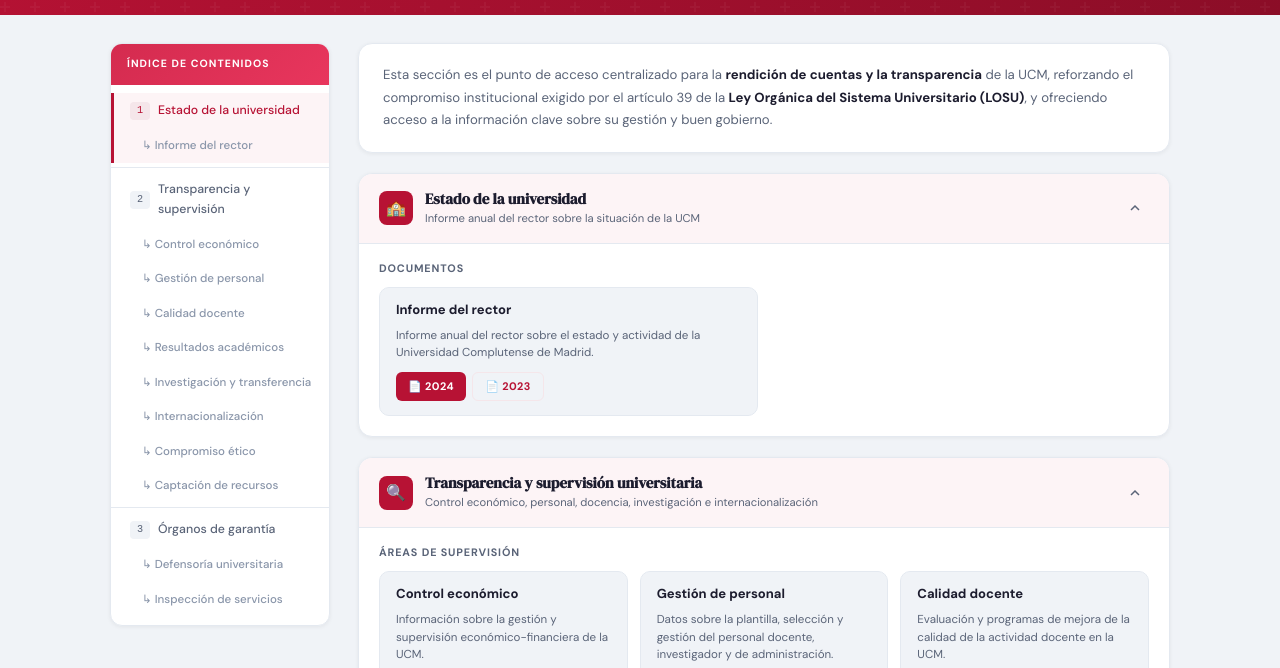
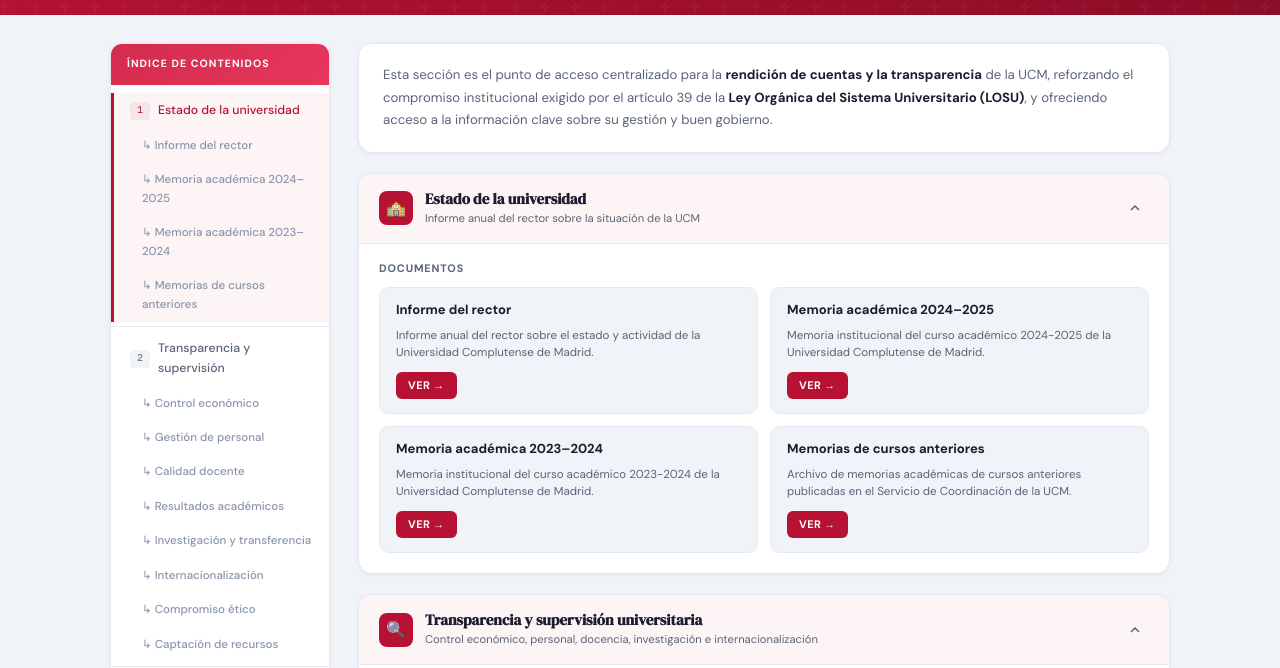
Before and after one commit to ucm-transparencia/rendicion-cuentas, a plain HTML site: page index.html in a window 1280 px wide. Shown: the part 88-756 px from the top of the page. Drawn offline with Linux system fonts and the light colour scheme.

Commit message:
Update index.html

```diff
--- a/index.html
+++ b/index.html
@@ -148,6 +148,9 @@ a { color:inherit; text-decoration:none }
     <ul class="nav-list">
       <li class="nav-item"><a href="#estado-universidad"><span class="nav-num">1</span> Estado de la universidad</a></li>
       <li class="nav-item sub"><a href="#estado-universidad">↳ Informe del rector</a></li>
+      <li class="nav-item sub"><a href="#estado-universidad">↳ Memoria académica 2024–2025</a></li>
+      <li class="nav-item sub"><a href="#estado-universidad">↳ Memoria académica 2023–2024</a></li>
+      <li class="nav-item sub"><a href="#estado-universidad">↳ Memorias de cursos anteriores</a></li>
       <li class="nav-divider"></li>
       <li class="nav-item"><a href="#transparencia-supervision"><span class="nav-num">2</span> Transparencia y supervisión</a></li>
       <li class="nav-item sub"><a href="#transparencia-supervision">↳ Control económico</a></li>
@@ -192,8 +195,31 @@ a { color:inherit; text-decoration:none }
               <div class="card-title">Informe del rector</div>
               <div class="card-desc">Informe anual del rector sobre el estado y actividad de la Universidad Complutense de Madrid.</div>
               <div class="card-actions">
-                <a href="https://www.ucm.es/portaldetransparencia/informe-rector-2024" class="btn btn-rojo" target="_blank" rel="noopener" aria-label="Ver informe del rector 2024">📄 2024</a>
-                <a href="https://www.ucm.es/portaldetransparencia/informe-rector-2023" class="btn btn-ghost" target="_blank" rel="noopener" aria-label="Ver informe del rector 2023">📄 2023</a>
+                <a href="#" class="btn btn-rojo" target="_blank" rel="noopener" aria-label="Ver informe del rector">Ver →</a>
+              </div>
+            </div>
+
+            <div class="card">
+              <div class="card-title">Memoria académica 2024–2025</div>
+              <div class="card-desc">Memoria institucional del curso académico 2024-2025 de la Universidad Complutense de Madrid.</div>
+              <div class="card-actions">
+                <a href="https://www.ucm.es/portaldetransparencia/memoria-2024-2025" class="btn btn-rojo" target="_blank" rel="noopener" aria-label="Ver memoria académica 2024-2025">Ver →</a>
+              </div>
+            </div>
+
+            <div class="card">
+              <div class="card-title">Memoria académica 2023–2024</div>
+              <div class="card-desc">Memoria institucional del curso académico 2023-2024 de la Universidad Complutense de Madrid.</div>
+              <div class="card-actions">
+                <a href="https://www.ucm.es/portaldetransparencia/memoria-academica-2023-2024" class="btn btn-rojo" target="_blank" rel="noopener" aria-label="Ver memoria académica 2023-2024">Ver →</a>
+              </div>
+            </div>
+
+            <div class="card">
+              <div class="card-title">Memorias de cursos anteriores</div>
+              <div class="card-desc">Archivo de memorias académicas de cursos anteriores publicadas en el Servicio de Coordinación de la UCM.</div>
+              <div class="card-actions">
+                <a href="https://ucm.es/memoria-ucm" class="btn btn-rojo" target="_blank" rel="noopener" aria-label="Ver memorias de cursos anteriores">Ver →</a>
               </div>
             </div>
 
@@ -223,7 +249,7 @@ a { color:inherit; text-decoration:none }
               <div class="card-title">Control económico</div>
               <div class="card-desc">Información sobre la gestión y supervisión económico-financiera de la UCM.</div>
               <div class="card-actions">
-                <a href="#" class="btn btn-rojo" target="_blank" rel="noopener" aria-label="Ver control económico">Ver →</a>
+                <a href="https://www.ucm.es/portaldetransparencia/control-gestion-economica-financiera" class="btn btn-rojo" target="_blank" rel="noopener" aria-label="Ver control económico">Ver →</a>
               </div>
             </div>
 
@@ -231,7 +257,7 @@ a { color:inherit; text-decoration:none }
               <div class="card-title">Gestión de personal</div>
               <div class="card-desc">Datos sobre la plantilla, selección y gestión del personal docente, investigador y de administración.</div>
               <div class="card-actions">
-                <a href="#" class="btn btn-rojo" target="_blank" rel="noopener" aria-label="Ver gestión de personal">Ver →</a>
+                <a href="https://www.ucm.es/portaldetransparencia/informacionareapersonal" class="btn btn-rojo" target="_blank" rel="noopener" aria-label="Ver gestión de personal">Ver →</a>
               </div>
             </div>
 
@@ -239,7 +265,7 @@ a { color:inherit; text-decoration:none }
               <div class="card-title">Calidad docente</div>
               <div class="card-desc">Evaluación y programas de mejora de la calidad de la actividad docente en la UCM.</div>
               <div class="card-actions">
-                <a href="#" class="btn btn-rojo" target="_blank" rel="noopener" aria-label="Ver calidad docente">Ver →</a>
+                <a href="https://www.ucm.es/portaldetransparencia/calidad-docente" class="btn btn-rojo" target="_blank" rel="noopener" aria-label="Ver calidad docente">Ver →</a>
               </div>
             </div>
 
@@ -247,7 +273,7 @@ a { color:inherit; text-decoration:none }
               <div class="card-title">Resultados académicos</div>
               <div class="card-desc">Indicadores y estadísticas sobre rendimiento y resultados académicos de los estudiantes.</div>
               <div class="card-actions">
-                <a href="#" class="btn btn-rojo" target="_blank" rel="noopener" aria-label="Ver resultados académicos">Ver →</a>
+                <a href="https://www.ucm.es/portaldetransparencia/resultados-academicos" class="btn btn-rojo" target="_blank" rel="noopener" aria-label="Ver resultados académicos">Ver →</a>
               </div>
             </div>
 
@@ -255,7 +281,7 @@ a { color:inherit; text-decoration:none }
               <div class="card-title">Investigación y transferencia</div>
               <div class="card-desc">Actividad investigadora, proyectos, publicaciones y transferencia del conocimiento a la sociedad.</div>
               <div class="card-actions">
-                <a href="#" class="btn btn-rojo" target="_blank" rel="noopener" aria-label="Ver investigación y transferencia">Ver →</a>
+                <a href="https://www.ucm.es/portaldetransparencia/investigacion" class="btn btn-rojo" target="_blank" rel="noopener" aria-label="Ver investigación y transferencia">Ver →</a>
               </div>
             </div>
 
@@ -263,7 +289,7 @@ a { color:inherit; text-decoration:none }
               <div class="card-title">Estrategia de internacionalización</div>
               <div class="card-desc">Programas, convenios y datos sobre la actividad internacional de la UCM.</div>
               <div class="card-actions">
-                <a href="#" class="btn btn-rojo" target="_blank" rel="noopener" aria-label="Ver estrategia de internacionalización">Ver →</a>
+                <a href="https://ucm.es/internacional" class="btn btn-rojo" target="_blank" rel="noopener" aria-label="Ver estrategia de internacionalización">Ver →</a>
               </div>
             </div>
 
@@ -279,7 +305,7 @@ a { color:inherit; text-decoration:none }
               <div class="card-title">Captación de recursos</div>
               <div class="card-desc">Información sobre financiación externa, mecenazgo y otras fuentes de ingresos de la UCM.</div>
               <div class="card-actions">
-                <a href="#" class="btn btn-rojo" target="_blank" rel="noopener" aria-label="Ver captación de recursos">Ver →</a>
+                <a href="https://www.ucm.es/portaldetransparencia/captacion-recursos" class="btn btn-rojo" target="_blank" rel="noopener" aria-label="Ver captación de recursos">Ver →</a>
               </div>
             </div>
 
```
